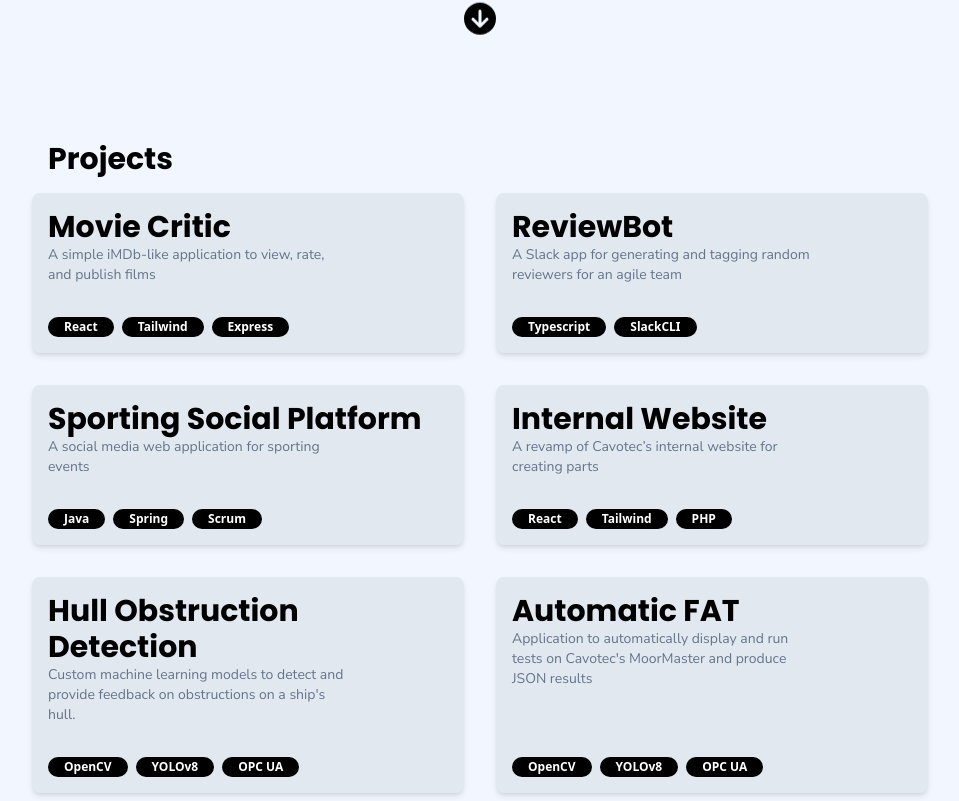
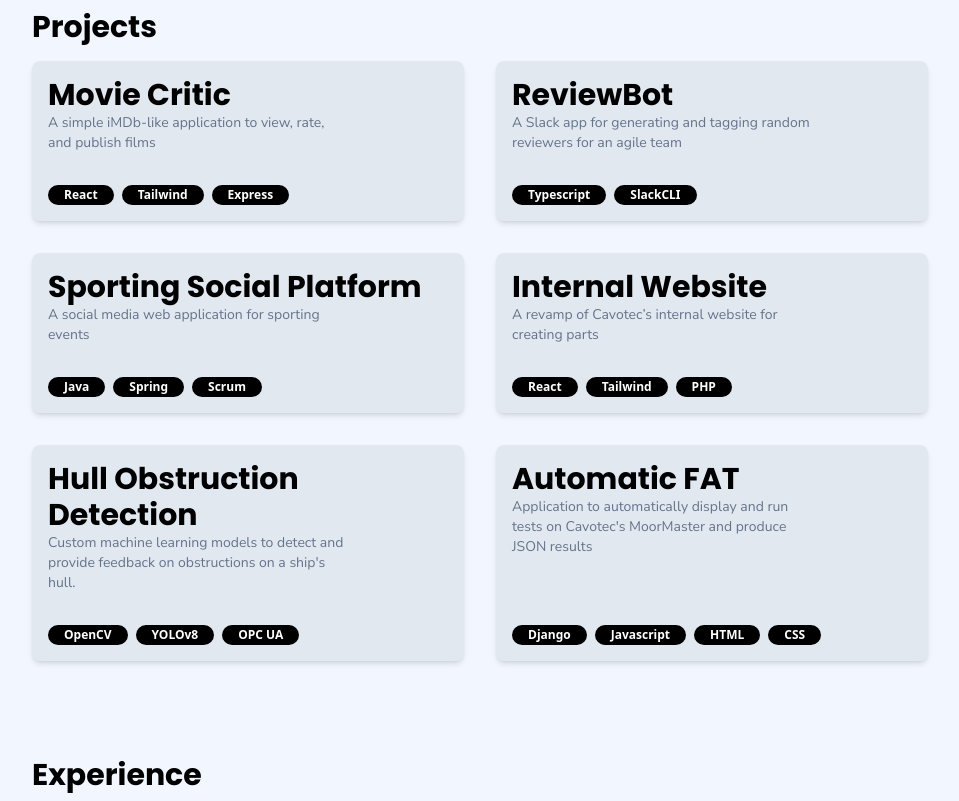
Before and after one commit to barthelmeh/tom.barthelmeh, a React (Vite) app: page / in a window 1280 px wide. Shown: the part 939-1740 px from the top of the page, without its empty margins (160-1119 px from the left). Built offline with nearby package versions, Linux system fonts and the light colour scheme.

Commit message:
Work on responsiveness

```diff
--- a/src/assets/ProjectsJSON.tsx
+++ b/src/assets/ProjectsJSON.tsx
@@ -27,7 +27,7 @@ const ProjectsJSON: ProjectType[] = [
     {
         title: 'Automatic FAT',
         description: 'Application to automatically display and run tests on Cavotec\'s MoorMaster and produce JSON results',
-        tools: ['OpenCV', 'YOLOv8', 'OPC UA']
+        tools: ['Django', 'Javascript', 'HTML', 'CSS']
     },
 ]
 
--- a/src/components/portfolio/ProjectCard.tsx
+++ b/src/components/portfolio/ProjectCard.tsx
@@ -2,7 +2,7 @@ import ProjectPill from "./ProjectPill.tsx";
 
 const ProjectCard = (props: ProjectType) => {
     return (
-        <div className="rounded-lg shadow-md bg-slate-200 p-4 w-full flex flex-col justify-between gap-8 h-full hover:bg-slate-200/70">
+        <div key={props.title} className="rounded-lg shadow-md bg-slate-200 p-4 w-full flex flex-col justify-between gap-8 h-full hover:bg-slate-200/70">
             <div>
                 <h1 className="font-title font-bold text-3xl">
                     {props.title}
@@ -14,7 +14,7 @@ const ProjectCard = (props: ProjectType) => {
             </div>
             <div className="flex flex-row gap-2">
                 {props.tools.map((tool) => (
-                    <ProjectPill text={tool} />
+                    <ProjectPill key={tool} text={tool} />
                 ))}
             </div>
         </div>
--- a/src/components/portfolio/Projects.tsx
+++ b/src/components/portfolio/Projects.tsx
@@ -3,21 +3,18 @@ import ProjectsJSON from "../../assets/ProjectsJSON.tsx";
 
 const Projects = () => {
     return (
-        <div className="flex flex-col justify-center w-full h-screen">
-            <div className="flex items-start justify-start w-full p-4">
+        <div className="flex flex-col w-full h-full">
+            <div className="flex items-start justify-start w-full py-4">
                 <h1 className="font-title font-bold text-3xl">
                     Projects
                 </h1>
             </div>
 
-            <div className='grid grid-cols-2 gap-8'>
+            <div className='grid grid-cols-1 md:grid-cols-2 gap-8'>
                 {ProjectsJSON.map((project) => (
-                    <ProjectCard title={project.title} description={project.description} tools={project.tools} />
+                    <ProjectCard key={project.title} title={project.title} description={project.description} tools={project.tools} />
                 ))}
             </div>
-
-
-
         </div>
     )
 }
--- a/src/pages/HomePage.tsx
+++ b/src/pages/HomePage.tsx
@@ -1,10 +1,8 @@
-import {FontAwesomeIcon} from "@fortawesome/react-fontawesome";
-import {faCircleArrowDown} from "@fortawesome/free-solid-svg-icons";
-
 import NavBar from '../components/NavBar';
 import ScrollbarTop from "../components/ScrollbarTop.tsx";
 import Title from "../components/Title.tsx";
 import Projects from "../components/portfolio/Projects.tsx";
+import Experiences from "../components/Experiences.tsx";
 import Footer from "../components/Footer.tsx";
 
 const HomePage = () => {
@@ -14,24 +12,19 @@ const HomePage = () => {
             <ScrollbarTop />
 
             <div className="bg-background m-auto w-full">
-                <div className=" flex justify-center items-center">
-                    <div className="xl:max-w-[1280px] w-full md:px-16 pt-6 pb-2 px-12">
-                        <NavBar/>
+                <div className="xl:max-w-[1280px] h-full w-full md:px-16 pt-6 pb-2 px-12">
+                    <NavBar/>
 
-                        <div className="flex flex-col px-32 items-center justify-start w-full mb-12">
-                            <Title />
+                    <div className="px-32 w-full mb-12">
+                        <Title />
 
-                            <div className="animate-slow-fade-in my-4">
-                                <FontAwesomeIcon className="animate-bounce" icon={faCircleArrowDown} size="2x"/>
-                            </div>
+                        <Projects />
 
-                            <Projects />
+                        <Experiences />
+                    </div>
 
-                        </div>
+                    <Footer />
 
-                        <Footer />
-
-                    </div>
                 </div>
             </div>
         </div>
```
